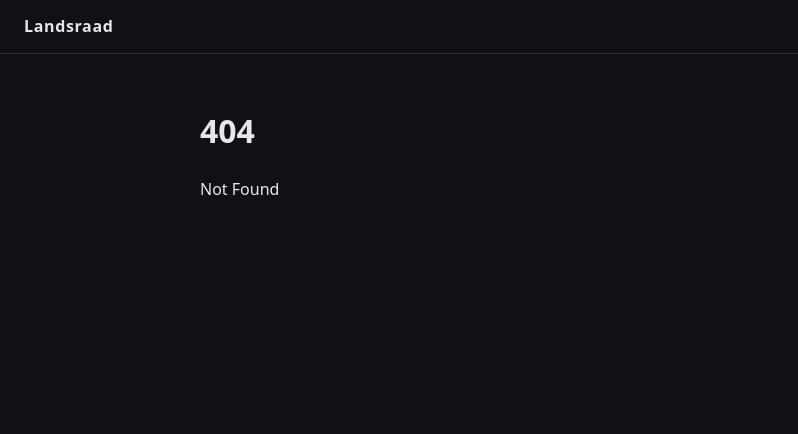
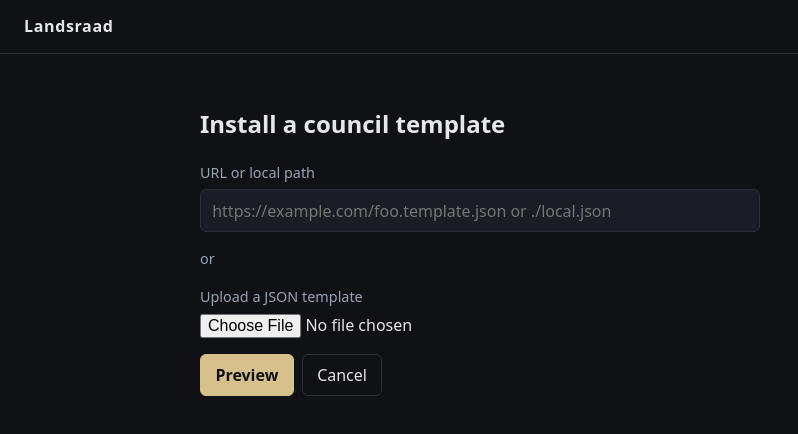
Before and after one commit to fingerskier/mastermind, a SvelteKit app: page /import in a window 1280 px wide. Before the commit this address had no page. Shown: the top 434 px of the page, without its empty margins (0-798 px from the left). Built offline with nearby package versions, Linux system fonts and the light colour scheme.

Commit message:
ui: /import route w/ preview + confirm + file upload

```diff
--- /dev/null
+++ b/src/routes/import/+page.server.ts
@@ -0,0 +1,85 @@
+import { fail, redirect } from '@sveltejs/kit';
+import {
+  applyTemplate,
+  loadTemplate,
+  parseTemplate,
+  TemplateFetchError,
+  TemplateNeedsConfirmation,
+  TemplateParseError,
+  TemplateValidationError,
+  type ApplyPlan,
+  type CouncilTemplate
+} from '$lib/server/templates';
+import type { Actions } from './$types';
+
+const MAX_UPLOAD_BYTES = 2 * 1024 * 1024;
+
+async function readFormSource(formData: FormData): Promise<CouncilTemplate> {
+  const source = String(formData.get('source') ?? '').trim();
+  const file = formData.get('file');
+  if (file instanceof File && file.size > 0) {
+    if (file.size > MAX_UPLOAD_BYTES) {
+      throw new TemplateFetchError(`Uploaded file exceeds 2 MB cap (${file.size} bytes).`);
+    }
+    const text = await file.text();
+    return parseTemplate(text);
+  }
+  if (!source) throw new TemplateValidationError('Provide a URL, path, or upload a file.');
+  return loadTemplate(source);
+}
+
+function errorMessage(err: unknown): string {
+  if (
+    err instanceof TemplateFetchError ||
+    err instanceof TemplateParseError ||
+    err instanceof TemplateValidationError
+  ) {
+    return err.message;
+  }
+  return err instanceof Error ? err.message : 'Unknown error';
+}
+
+export const actions: Actions = {
+  preview: async ({ request }) => {
+    const form = await request.formData();
+    let t: CouncilTemplate;
+    try {
+      t = await readFormSource(form);
+    } catch (err) {
+      return fail(400, {
+        error: errorMessage(err),
+        source: String(form.get('source') ?? '')
+      });
+    }
+    const { planApply } = await import('$lib/server/templates');
+    const plan: ApplyPlan = await planApply(t);
+    return {
+      preview: true as const,
+      plan,
+      template: t,
+      templateJson: JSON.stringify(t),
+      summary: `${t.name}@${t.version}`
+    };
+  },
+
+  apply: async ({ request }) => {
+    const form = await request.formData();
+    const json = String(form.get('templateJson') ?? '');
+    if (!json) return fail(400, { error: 'Missing template JSON on confirm.' });
+    let t: CouncilTemplate;
+    try {
+      t = parseTemplate(json);
+    } catch (err) {
+      return fail(400, { error: errorMessage(err) });
+    }
+    try {
+      await applyTemplate(t, { confirmedOverwrite: true });
+    } catch (err) {
+      if (err instanceof TemplateNeedsConfirmation) {
+        return fail(400, { error: 'Confirmation lost; please re-preview.' });
+      }
+      return fail(500, { error: errorMessage(err) });
+    }
+    throw redirect(303, '/');
+  }
+};
--- /dev/null
+++ b/src/routes/import/+page.svelte
@@ -0,0 +1,67 @@
+<script lang="ts">
+  import type { ActionData } from './$types';
+  let { form }: { form: ActionData } = $props();
+</script>
+
+<section>
+  <h1>Install a council template</h1>
+
+  {#if form?.error}<div class="error">{form.error}</div>{/if}
+
+  {#if !form?.preview}
+    <form method="POST" action="?/preview" enctype="multipart/form-data" class="form">
+      <label>
+        <span>URL or local path</span>
+        <input name="source" placeholder="https://example.com/foo.template.json or ./local.json" value={form?.source ?? ''} />
+      </label>
+      <p class="meta">or</p>
+      <label>
+        <span>Upload a JSON template</span>
+        <input type="file" name="file" accept="application/json" />
+      </label>
+      <div class="actions">
+        <button type="submit" class="btn primary">Preview</button>
+        <a href="/" class="btn">Cancel</a>
+      </div>
+    </form>
+  {:else}
+    {@const plan = form.plan}
+    <h2>Plan for {form.summary}</h2>
+    <ul class="plan">
+      {#if plan.council.exists && plan.council.willOverwrite}<li>~ council meta will be replaced</li>{/if}
+      {#if !plan.council.exists}<li>+ create council</li>{/if}
+      {#each plan.councillors.add as s}<li>+ councillor: {s}</li>{/each}
+      {#each plan.councillors.overwrite as s}<li>~ councillor (overwrite): {s}</li>{/each}
+      {#each plan.memory.add as s}<li>+ memory note: {s}</li>{/each}
+      {#each plan.memory.overwrite as s}<li>~ memory note (overwrite): {s}</li>{/each}
+      {#if plan.sample_jobs.skipped_because_jobs_exist}
+        <li>• sample_jobs: skipped (jobs/ already non-empty)</li>
+      {:else if plan.sample_jobs.add > 0}
+        <li>+ sample jobs: {plan.sample_jobs.add}</li>
+      {/if}
+    </ul>
+    <form method="POST" action="?/apply">
+      <input type="hidden" name="templateJson" value={form.templateJson} />
+      <div class="actions">
+        <button type="submit" class="btn primary">Confirm install</button>
+        <a href="/import" class="btn">Cancel</a>
+      </div>
+    </form>
+  {/if}
+</section>
+
+<style>
+  .form { display: grid; gap: 1rem; max-width: 560px; margin-top: 1rem; }
+  label { display: grid; gap: 0.35rem; }
+  label > span { color: var(--muted); font-size: 0.9em; }
+  input[type="text"], input:not([type]) {
+    background: #1a1d24; color: var(--fg);
+    border: 1px solid var(--border); border-radius: 6px; padding: 0.55rem 0.7rem;
+  }
+  .actions { display: flex; gap: 0.5rem; }
+  .meta { color: var(--muted); font-size: 0.9em; margin: 0; }
+  .error { background: rgba(210,114,114,0.15); border: 1px solid var(--danger); color: var(--danger); padding: 0.6rem 0.8rem; border-radius: 6px; }
+  .plan { list-style: none; padding: 0.5rem 1rem; border: 1px solid var(--border); border-radius: 6px; background: rgba(255,255,255,0.01); }
+  .btn { display: inline-block; padding: 0.5rem 0.9rem; border-radius: 6px; border: 1px solid var(--border); text-decoration: none; color: var(--fg); background: transparent; cursor: pointer; }
+  .btn.primary { background: var(--accent); color: #0f1115; border-color: var(--accent); font-weight: 600; }
+</style>
```
